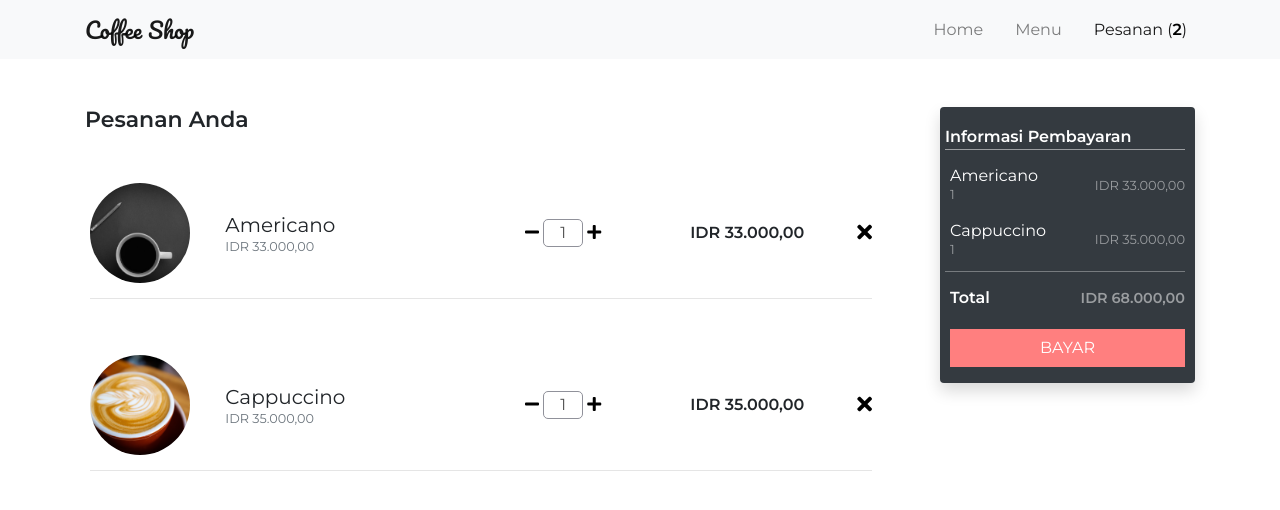
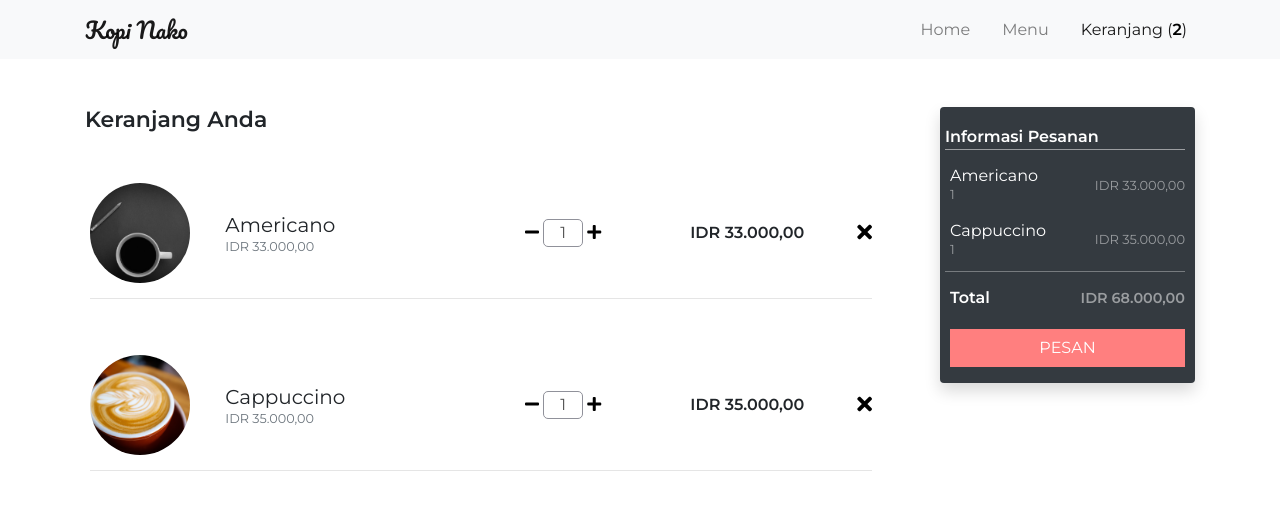
Before and after one commit to diegoririhena/kopinako, a CodeIgniter app: page /coffee-order/index.php/pesanan/index in a window 1280 px wide. Shown: the top 510 px of the page. Run offline with CodeIgniter, Linux system fonts and the light colour scheme; data comes from the database, SQL or seed files in the repository; some libraries are stand-ins or nearby versions.

Commit message:
update terbaru

```diff
--- a/application/views/layouts/_header.php
+++ b/application/views/layouts/_header.php
@@ -1,12 +1,13 @@
 <!doctype html>
 <html lang="en">
+
 <head>
   <!-- Required meta tags -->
   <meta charset="utf-8">
   <meta name="viewport" content="width=device-width, initial-scale=1, shrink-to-fit=no">
 
   <!-- Bootstrap CSS -->
-    <link rel="stylesheet" href="<?= base_url('assets/dist/bootstrap.min.css');?>">
+  <link rel="stylesheet" href="<?= base_url('assets/dist/bootstrap.min.css'); ?>">
   <!-- <link rel="stylesheet" href="https://stackpath.bootstrapcdn.com/bootstrap/4.4.1/css/bootstrap.min.css" integrity="sha384-Vkoo8x4CGsO3+Hhxv8T/Q5PaXtkKtu6ug5TOeNV6gBiFeWPGFN9MuhOf23Q9Ifjh" crossorigin="anonymous"> -->
 
   <!-- Google Fonts -->
@@ -20,12 +21,13 @@
 
   <title><?= $title; ?></title>
 </head>
+
 <body>
 
   <!-- Navbar -->
   <nav class="navbar navbar-expand-lg navbar-light bg-light">
     <div class="container">
-          <a class="navbar-brand" href="<?= base_url(); ?>">Coffee Shop</a>
+      <a class="navbar-brand" href="<?= base_url(); ?>">Kopi Nako</a>
       <button class="navbar-toggler" type="button" data-toggle="collapse" data-target="#navbarNavAltMarkup" aria-controls="navbarNavAltMarkup" aria-expanded="false" aria-label="Toggle navigation">
         <span class="navbar-toggler-icon"></span>
       </button>
@@ -44,9 +46,9 @@
           <?php endif; ?>
 
           <?php if ($title == 'Pesanan') : ?>
-              <a class="nav-item nav-link active" href="<?= base_url('pesanan'); ?>">Pesanan (<span><?= $notif_pesanan; ?></span>)</a>
+            <a class="nav-item nav-link active" href="<?= base_url('pesanan'); ?>">Keranjang (<span><?= $notif_pesanan; ?></span>)</a>
           <?php else : ?>
-              <a class="nav-item nav-link" href="<?= base_url('pesanan'); ?>">Pesanan (<span><?= $notif_pesanan; ?></span>)</a>
+            <a class="nav-item nav-link" href="<?= base_url('pesanan'); ?>">Keranjang (<span><?= $notif_pesanan; ?></span>)</a>
           <?php endif; ?>
         </div>
       </div>
--- a/application/views/pesanan/index.php
+++ b/application/views/pesanan/index.php
@@ -3,14 +3,14 @@
 	<div class="container">
 		<div class="row mt-5">
 			<div class="col-lg-9 pr-5">
-				<h5 class="pesanan-anda">Pesanan Anda</h5>
-				<?php if ( !$pesanan ): ?>
+				<h5 class="pesanan-anda">Keranjang Anda</h5>
+				<?php if (!$pesanan) : ?>
 					<div class="row justify-content-center">
 						<div class="card">
 							<h3 class="mt-5 mb-5">Belum ada pesanan.</h3>
 						</div>
 					</div>
-				<?php else: ?>
+				<?php else : ?>
 					<div class="list-pesanan">
 						<?php foreach ($pesanan as $p) : ?>
 							<div class="row">
@@ -24,7 +24,7 @@
 												<div class="col-lg-3 d-flex align-items-center">
 													<div class="item">
 														<h5 class="card-title"><?= $p['kopi']; ?></h5>
-								        <p class="card-text"><small class="text-muted">IDR <?= number_format($p['harga'],2,',','.'); ?></small></p>
+														<p class="card-text"><small class="text-muted">IDR <?= number_format($p['harga'], 2, ',', '.'); ?></small></p>
 													</div>
 												</div>
 												<div class="col-lg-3 d-flex align-items-center justify-content-end">
@@ -44,7 +44,7 @@
 												</div>
 												<div class="col-lg-3 d-flex align-items-center justify-content-end">
 													<div class="subtotal">
-						        			<span class="subtotal-item">IDR <?= number_format($p['subtotal'],2,',','.'); ?></span>
+														<span class="subtotal-item">IDR <?= number_format($p['subtotal'], 2, ',', '.'); ?></span>
 													</div>
 												</div>
 												<div class="col-lg-1 d-flex align-items-center justify-content-end">
@@ -65,10 +65,10 @@
 			<div class="col-lg-3">
 				<div class="card shadow bg-dark text-white info-bayar" style="width: 100%; padding-left: 10px; padding-right: 10px;">
 					<div class="row">
-					<h5 class="info-bayar-title">Informasi Pembayaran</h5>
+						<h5 class="info-bayar-title">Informasi Pesanan</h5>
 					</div>
 					<hr>
-				<?php if ( !$pesanan ): ?>
+					<?php if (!$pesanan) : ?>
 						<div class="row">
 							<div class="col d-flex align-items-center justify-content-center">
 								<div class="item mb-2">
@@ -76,8 +76,8 @@
 								</div>
 							</div>
 						</div>
-				<?php else: ?>
-				<?php foreach ($pesanan as $psn): ?>
+					<?php else : ?>
+						<?php foreach ($pesanan as $psn) : ?>
 							<div class="row">
 								<div class="col d-flex align-items-center">
 									<div class="item">
@@ -86,7 +86,7 @@
 									</div>
 								</div>
 								<div class="col d-flex align-items-center justify-content-end">
-						<p>IDR <?= number_format($psn['subtotal'],2,',','.'); ?></p>
+									<p>IDR <?= number_format($psn['subtotal'], 2, ',', '.'); ?></p>
 								</div>
 							</div>
 						<?php endforeach; ?>
@@ -101,19 +101,19 @@
 						</div>
 						<div class="col text-right">
 
-						<?php if ( !$pesanan ): ?>
+							<?php if (!$pesanan) : ?>
 								<p style="font-size: 1rem;">-</p>
-						<?php else: ?>
-						<p style="font-size: 0.9rem;">IDR <?= number_format($total_bayar,2,',','.'); ?></p>
+							<?php else : ?>
+								<p style="font-size: 0.9rem;">IDR <?= number_format($total_bayar, 2, ',', '.'); ?></p>
 							<?php endif; ?>
 
 						</div>
 					</div>
-				<?php if ( !$pesanan ): ?>
-				<?php else: ?>
+					<?php if (!$pesanan) : ?>
+					<?php else : ?>
 						<div class="row">
 							<div class="col mb-3 mt-1">
-						<a href="<?= base_url('pesanan/bayar/') . $no_pesanan; ?>" id="bayar" class="btn btn-pesan text-uppercase" style="width: 100%;">Bayar</a>
+								<a href="<?= base_url('pesanan/bayar/') . $no_pesanan; ?>" id="bayar" class="btn btn-pesan text-uppercase" style="width: 100%;">Pesan</a>
 							</div>
 						</div>
 					<?php endif; ?>
```
Lines whose indentation alone changed are shown as unchanged.
